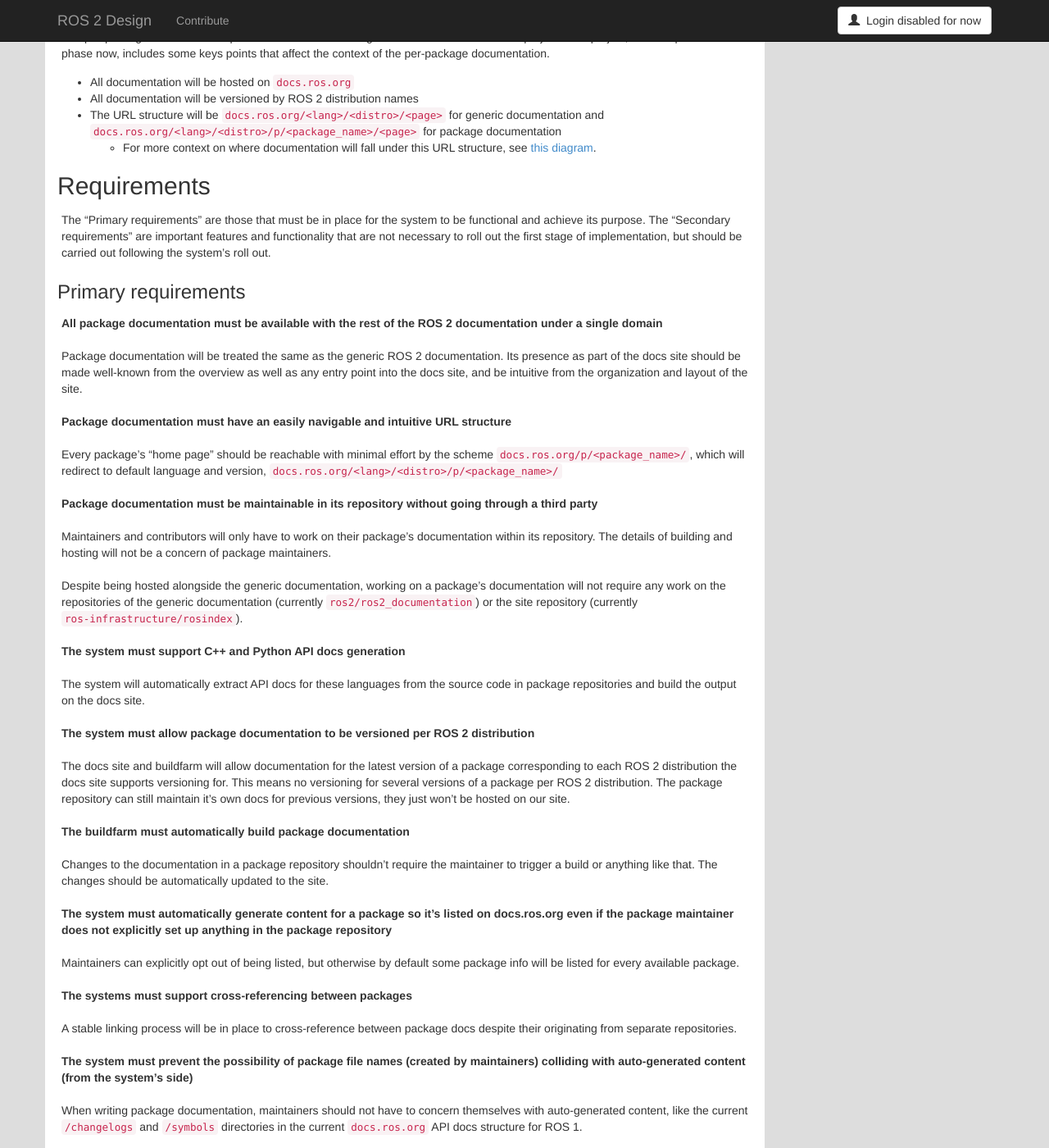
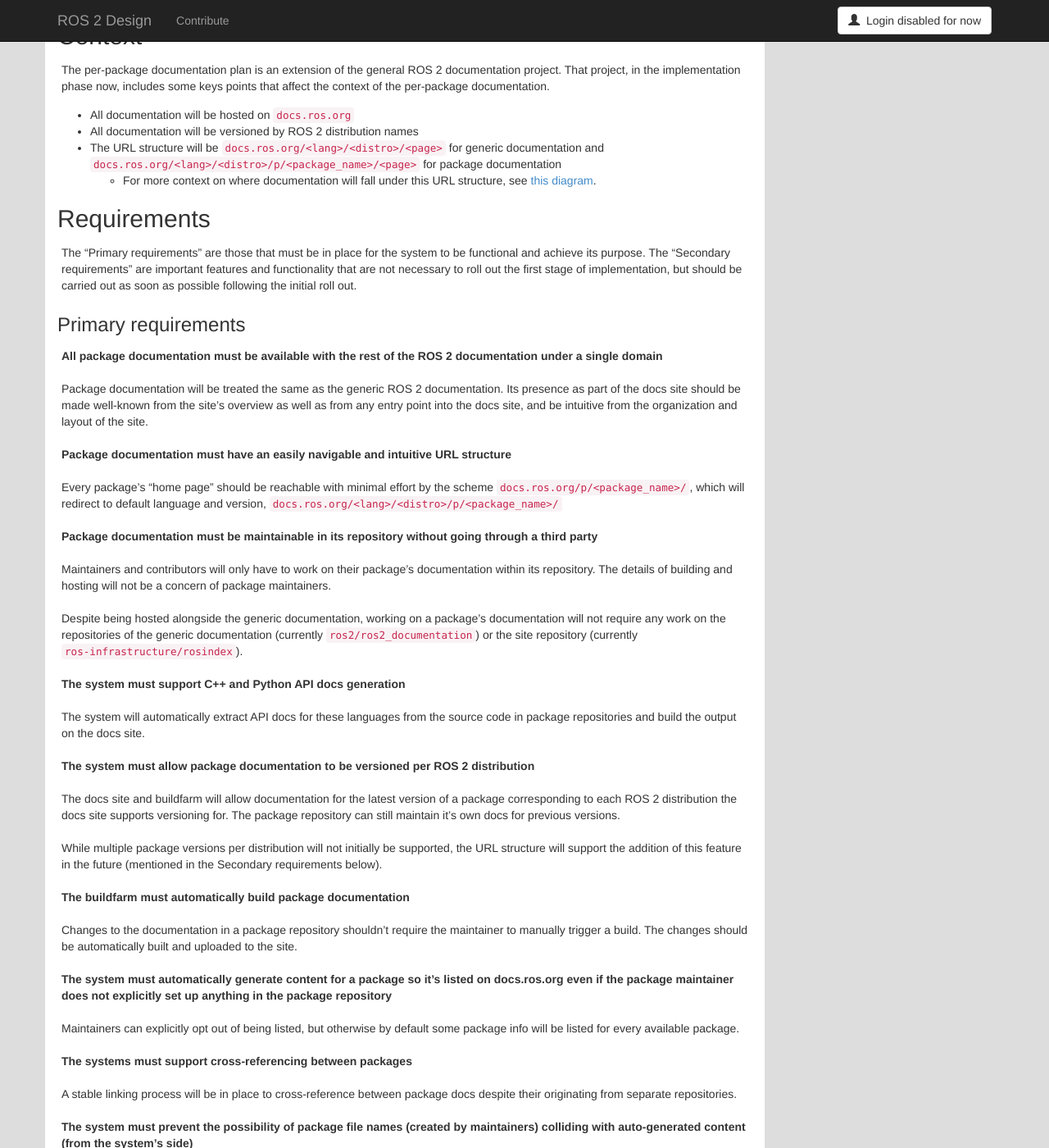
Before and after one commit to ros2/design, a Jekyll site: the page built from articles/per_package_documentation.md, in a window 1280 px wide and 1400 px high, scrolled down 534 px. Shown: the whole window at 82% size. Built offline with Jekyll 4.4.1, drawn with Linux system fonts in a browser that asks for light colours; nearby versions of some CDN libraries; some of the changed text lies outside the part shown.

Commit message:
revisions
Signed-off-by: maryaB-osr <marya@openrobotics.org>

```diff
--- a/articles/per_package_documentation.md
+++ b/articles/per_package_documentation.md
@@ -22,12 +22,14 @@
 ROS 2 is lacking a process for the conglomeration of package documentation.
 Discoverability for package documentation (and documentation in general) is one of the most frequent user complaints.
 
-With a standardized package documentation process that encourages package maintainers to robustly document their packages, and presents the results alongside ROS 2's general documentation, issues of discoverability and consistency will be addressed.
+The goal of this design is to standardize a documentation process for ROS 2 packages to encourage maintainers to robustly document their packages.
+The results will be presented in a consistent way alongside the general ROS 2 documentation, making the documentation as a whole discoverable and consistent.
 
 In general, our vision for the system is:
 
 - Package maintainers document their packages in their repositories following some guidelines or templates we recommend
-- Package documentation from the repositories is built on our documentation site by our buildfarm in an automatic process with no extra input from the maintainers
+- Package documentation from the repositories is built on the ROS 2 infrastructure and deployed to the ROS 2 documentation site in an automatic process with no input from the maintainer besides an opt-in `doc` block in the distribution.yaml
+  - See [REP 141](https://www.ros.org/reps/rep-0141.html) for more context.
 - Package documentation is indexed alongside ROS 2's generic content on our docs site
 
 ## Context
@@ -43,14 +45,14 @@
 ## Requirements
 
 The "Primary requirements" are those that must be in place for the system to be functional and achieve its purpose.
-The "Secondary requirements" are important features and functionality that are not necessary to roll out the first stage of implementation, but should be carried out following the system's roll out.
+The "Secondary requirements" are important features and functionality that are not necessary to roll out the first stage of implementation, but should be carried out as soon as possible following the initial roll out.
 
 ### Primary requirements
 
 **All package documentation must be available with the rest of the ROS 2 documentation under a single domain**
 
 Package documentation will be treated the same as the generic ROS 2 documentation.
-Its presence as part of the docs site should be made well-known from the overview as well as any entry point into the docs site, and be intuitive from the organization and layout of the site.
+Its presence as part of the docs site should be made well-known from the site's overview as well as from any entry point into the docs site, and be intuitive from the organization and layout of the site.
 
 **Package documentation must have an easily navigable and intuitive URL structure**
 
@@ -70,13 +72,14 @@
 **The system must allow package documentation to be versioned per ROS 2 distribution**
 
 The docs site and buildfarm will allow documentation for the latest version of a package corresponding to each ROS 2 distribution the docs site supports versioning for.
-This means no versioning for several versions of a package per ROS 2 distribution.
-The package repository can still maintain it's own docs for previous versions, they just won't be hosted on our site.
+The package repository can still maintain it's own docs for previous versions.
+
+While multiple package versions per distribution will not initially be supported, the URL structure will support the addition of this feature in the future (mentioned in the Secondary requirements below).
 
 **The buildfarm must automatically build package documentation**
 
-Changes to the documentation in a package repository shouldn't require the maintainer to trigger a build or anything like that.
-The changes should be automatically updated to the site.
+Changes to the documentation in a package repository shouldn't require the maintainer to manually trigger a build.
+The changes should be automatically built and uploaded to the site.
 
 **The system must automatically generate content for a package so it's listed on docs.ros.org even if the package maintainer does not explicitly set up anything in the package repository**
 
```
